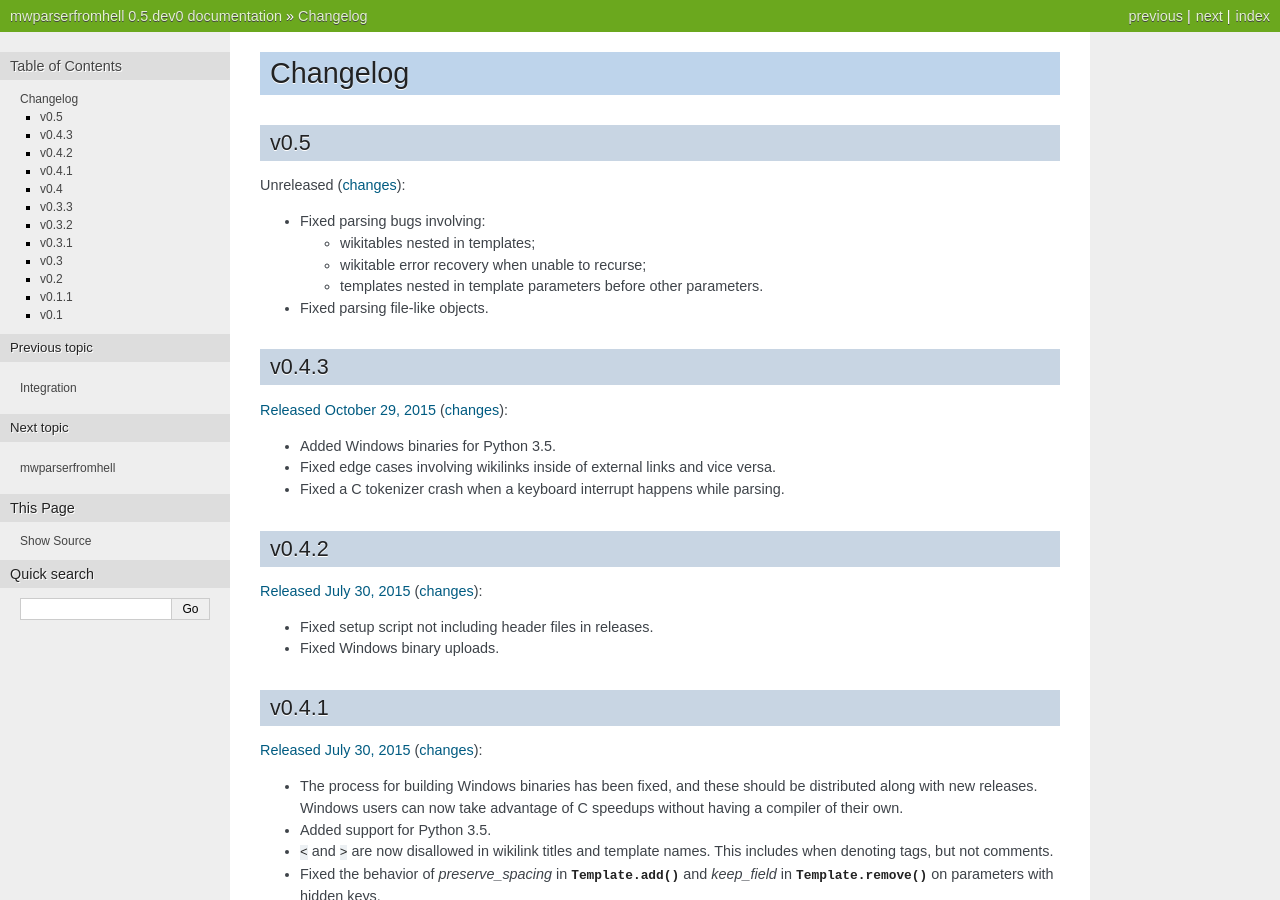
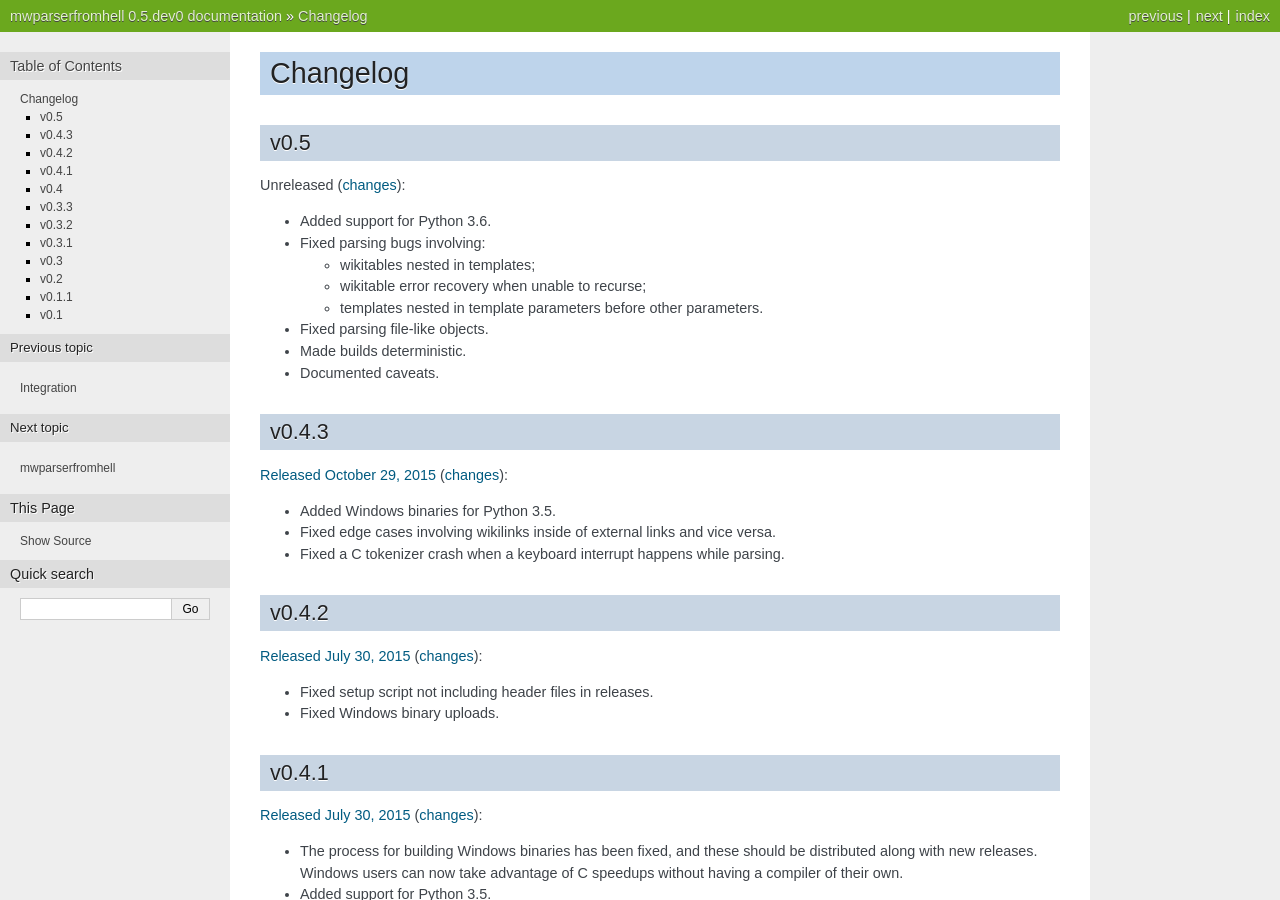
Before and after one commit to earwig/mwparserfromhell, a Sphinx documentation site: the page built from docs/changelog.rst, in a window 1280 px wide and 900 px high. Built offline with Sphinx 7.4.7, drawn with Linux system fonts in a browser that asks for light colours.

Commit message:
Update changelogs.

```diff
--- a/README.rst
+++ b/README.rst
@@ -149,8 +149,8 @@
         text = page.get()
         return mwparserfromhell.parse(text)
 
-If you're not using a library, you can parse any page using the following Python 3 code
-(via the API_)::
+If you're not using a library, you can parse any page using the following
+Python 3 code (via the API_)::
 
     import json
     from urllib.parse import urlencode
--- a/docs/changelog.rst
+++ b/docs/changelog.rst
@@ -7,6 +7,7 @@
 Unreleased
 (`changes <https://github.com/earwig/mwparserfromhell/compare/v0.4.3...develop>`__):
 
+- Added support for Python 3.6.
 - Fixed parsing bugs involving:
 
   - wikitables nested in templates;
@@ -14,6 +15,8 @@
   - templates nested in template parameters before other parameters.
 
 - Fixed parsing file-like objects.
+- Made builds deterministic.
+- Documented caveats.
 
 v0.4.3
 ------
```
Also changed, not shown: 1 other file.
